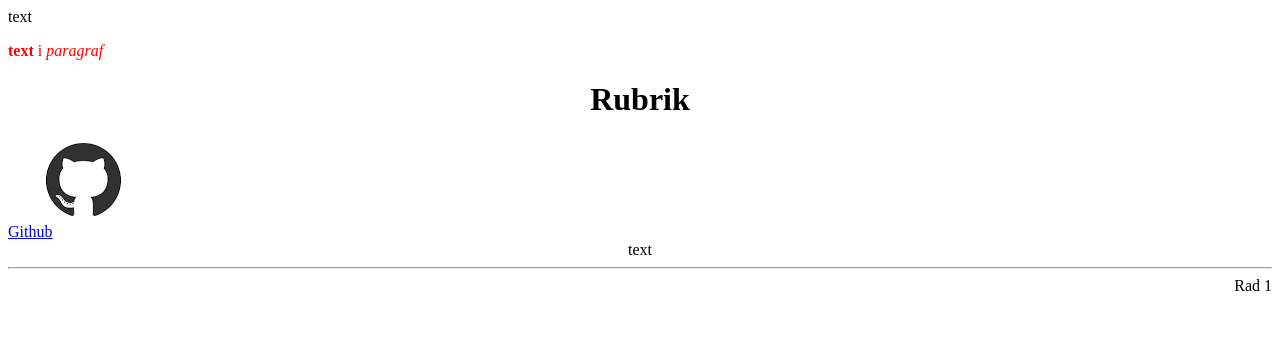
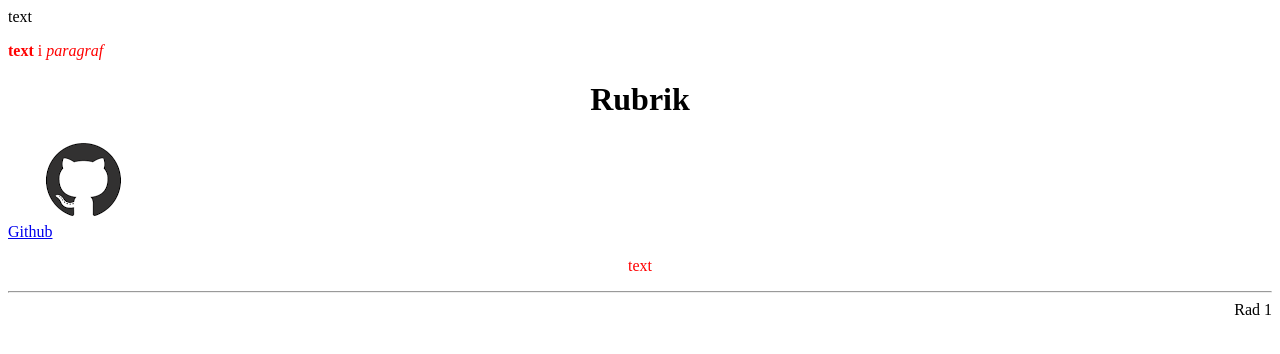
Before and after one commit to FranciscoLunderquist/vecka36, a plain HTML site: page index.html in a window 1280 px wide. Drawn offline with Linux system fonts and the light colour scheme.

Commit message:
Update index.html

```diff
--- a/index.html
+++ b/index.html
@@ -11,7 +11,7 @@
     <img src="bilder/github.png">
     <br>
     <a href="https://github.com/">Github</a>
-    <div class="del1">text</div>
+    <div class="del1"><p>text</p></div>
     <hr>
     <div class="del2">
     	<table><tr> Rad 1 </tr></table>
```
